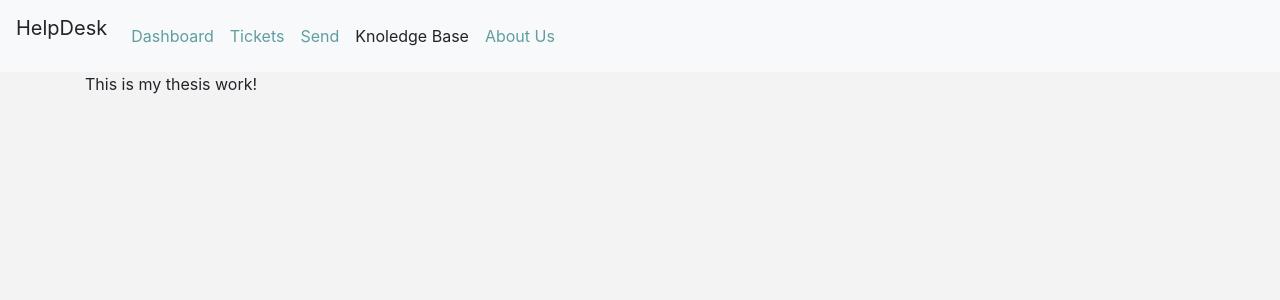
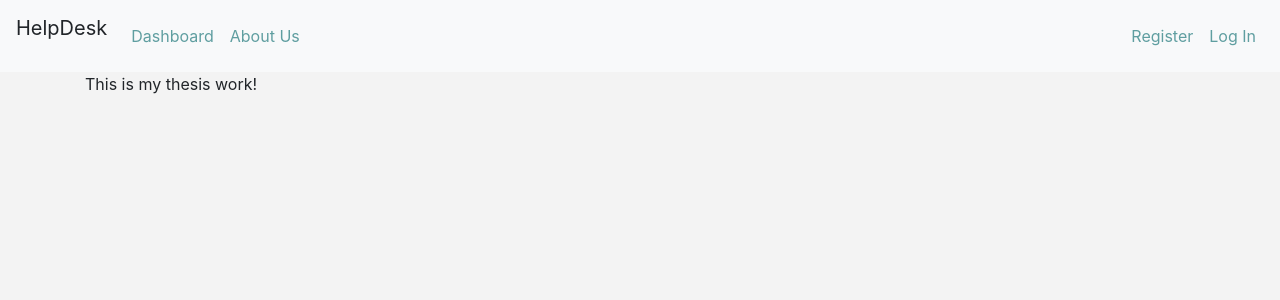
Before and after one commit to lucho03/Thesis-work, a Django app: a page that uses Mysite/main/templates/layout.html in a window 1280 px wide. Shown: the top 300 px of the page. Run offline with Django 3.2, Linux system fonts and the light colour scheme; some libraries are stand-ins or nearby versions.

Commit message:
Add new javascript sources for bootstap and printing some of nav items if user is aunthenticated

```diff
--- a/Mysite/main/templates/layout.html
+++ b/Mysite/main/templates/layout.html
@@ -5,11 +5,12 @@
         <meta name="viewport" content="width=device-width, initial-scale=1">
 
         <link rel="stylesheet" href="https://stackpath.bootstrapcdn.com/bootstrap/4.1.3/css/bootstrap.min.css" integrity="sha384-MCw98/SFnGE8fJT3GXwEOngsV7Zt27NXFoaoApmYm81iuXoPkFOJwJ8ERdknLPMO" crossorigin="anonymous">
-
-
         <link rel="stylesheet" href="static/main.css">
 
         <script src="https://stackpath.bootstrapcdn.com/bootstrap/4.1.3/js/bootstrap.min.js" integrity="sha384-ChfqqxuZUCnJSK3+MXmPNIyE6ZbWh2IMqE241rYiqJxyMiZ6OW/JmZQ5stwEULTy" crossorigin="anonymous"></script>
+        <script src="https://code.jquery.com/jquery-3.2.1.slim.min.js" integrity="sha384-KJ3o2DKtIkvYIK3UENzmM7KCkRr/rE9/Qpg6aAZGJwFDMVNA/GpGFF93hXpG5KkN" crossorigin="anonymous"></script>
+        <script src="https://cdnjs.cloudflare.com/ajax/libs/popper.js/1.12.9/umd/popper.min.js" integrity="sha384-ApNbgh9B+Y1QKtv3Rn7W3mgPxhU9K/ScQsAP7hUibX39j7fakFPskvXusvfa0b4Q" crossorigin="anonymous"></script>
+        <script src="https://maxcdn.bootstrapcdn.com/bootstrap/4.0.0/js/bootstrap.min.js" integrity="sha384-JZR6Spejh4U02d8jOt6vLEHfe/JQGiRRSQQxSfFWpi1MquVdAyjUar5+76PVCmYl" crossorigin="anonymous"></script>
         {% block title %}
         <title></title>
         {% endblock title %}
@@ -21,6 +22,7 @@
             <nav class="navbar navbar-expand-lg bg-light justify-content-center">
                 <p class="navbar-brand">HelpDesk</p>
                 <div class="collapse navbar-collapse">
+                    {% if user.is_authenticated %}
                     <ul class="navbar-nav mr-auto">
                         <li class="nav-item">
                             <a class="nav-link" href="dashboard">Dashboard</a>
@@ -38,6 +40,29 @@
                             <a class="nav-link" href="about us">About Us</a>
                         </li>
                     </ul>
+                    <ul class="navbar-nav ml-auto">
+                        <li class="nav-item ml-auto">
+                            <a class="nav-link" href="logout_user">Log out</a>
+                        </li>
+                    </ul>
+                    {% else %}
+                    <ul class="navbar-nav mr-auto">
+                        <li class="nav-item">
+                            <a class="nav-link" href="dashboard">Dashboard</a>
+                        </li>
+                        <li class="nav-item">
+                            <a class="nav-link" href="about us">About Us</a>
+                        </li>
+                    </ul>
+                    <ul class="navbar-nav ml-auto">
+                        <li class="nav-item">
+                            <a class="nav-link" href="register">Register</a>
+                        </li>
+                        <li class="nav-item">
+                            <a class="nav-link" href="log_in">Log In</a>
+                        </li>
+                    </ul>
+                    {% endif %}
                 </div>
             </nav>
         </header>
```
